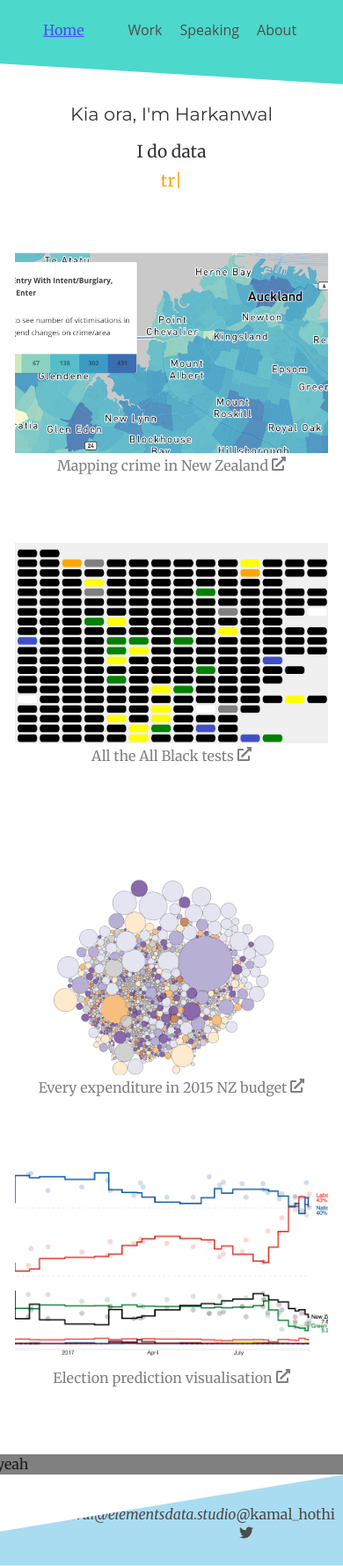
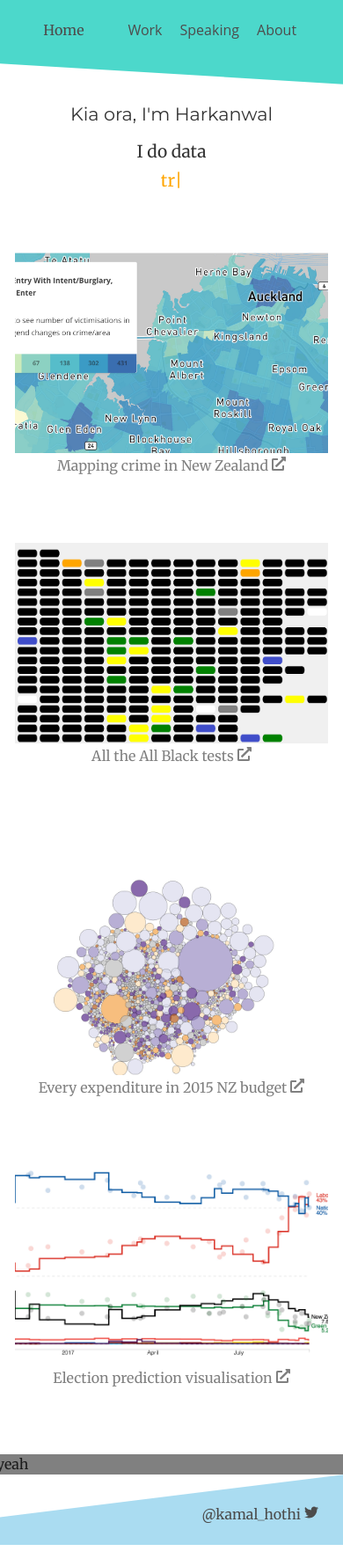
Before and after one commit to harkanwals/harkanwal_nz, a Gatsby site: page / in a window 390 px wide. Shown: the whole page at 88% size. After the commit the page ends 1756 px from the top, so only its background shows below. Built offline with nearby package versions, Linux system fonts and the light colour scheme; Gatsby itself is replaced by a stand-in of ours; some packages are replaced by stand-ins of ours.

Commit message:
Fix footer for mobile

```diff
--- a/src/components/footer.js
+++ b/src/components/footer.js
@@ -23,19 +23,24 @@ const ContactContainer = styled.div`
   margin-top: 3%;
   display: flex;
   flex: row wrap;
-  justify-content: space-between;
+  justify-content: space-around;
+  @media(max-width: 768px) {
+    justify-content: flex-end;
+  }
 `
 
 const MailInfo = styled.div`
   display: flex;
   justify-content: flex-start;
   margin-left: 3%;
-
   a {
     font-size: 1rem;
     font-style: oblique 40deg;
     color: black;
     text-decoration: none;
+  }
+  @media(max-width: 768px) {
+    display: none;
   }
 `;
 
@@ -48,6 +53,7 @@ const ContactInfo = styled.div`
     color: black;
     text-decoration: none;
   }
+
 `;
 
 const TwitterIcon = styled(FaTwitter)`
--- a/src/components/header.js
+++ b/src/components/header.js
@@ -6,6 +6,11 @@ const MainH = styled.p`
   display: flex;
   justify-content: flex-start;
   margin-left: 10%;
+  a {
+    color: black;
+    text-decoration: none;
+
+  }
 `;
 
 const MainNav = styled.nav`
@@ -14,7 +19,7 @@ const MainNav = styled.nav`
   flex-directon: row;
   justify-content: space-between;
   width: 90%;
-  @media(min-width:1080px) {
+  @media (min-width: 1080px) {
     width: 60%;
     margin-left: 20%;
   }
@@ -30,7 +35,7 @@ const MainNav = styled.nav`
         text-decoration: none;
         color: black;
         &:hover {
-          border-bottom: 2px solid red;
+          border-bottom: 2px solid gray;
         }
       }
     }
@@ -46,19 +51,9 @@ const HeaderContainer = styled.div`
   flex-wrap: wrap;
   width: 100%;
   flex-direction: row;
-  clip-path: polygon(
-    0 0,
-    100% 0,
-    100% 100%,
-    0 calc(100% - 6vw)
-  );
-  @media(min-width: 1080px){
-    clip-path: polygon(
-      0 0,
-      100% 0,
-      100% 100%,
-      0 calc(100% - 2vw)
-    );
+  clip-path: polygon(0 0, 100% 0, 100% 100%, 0 calc(100% - 6vw));
+  @media (min-width: 1080px) {
+    clip-path: polygon(0 0, 100% 0, 100% 100%, 0 calc(100% - 2vw));
   }
 `;
 
```
Lines whose indentation alone changed are shown as unchanged.
